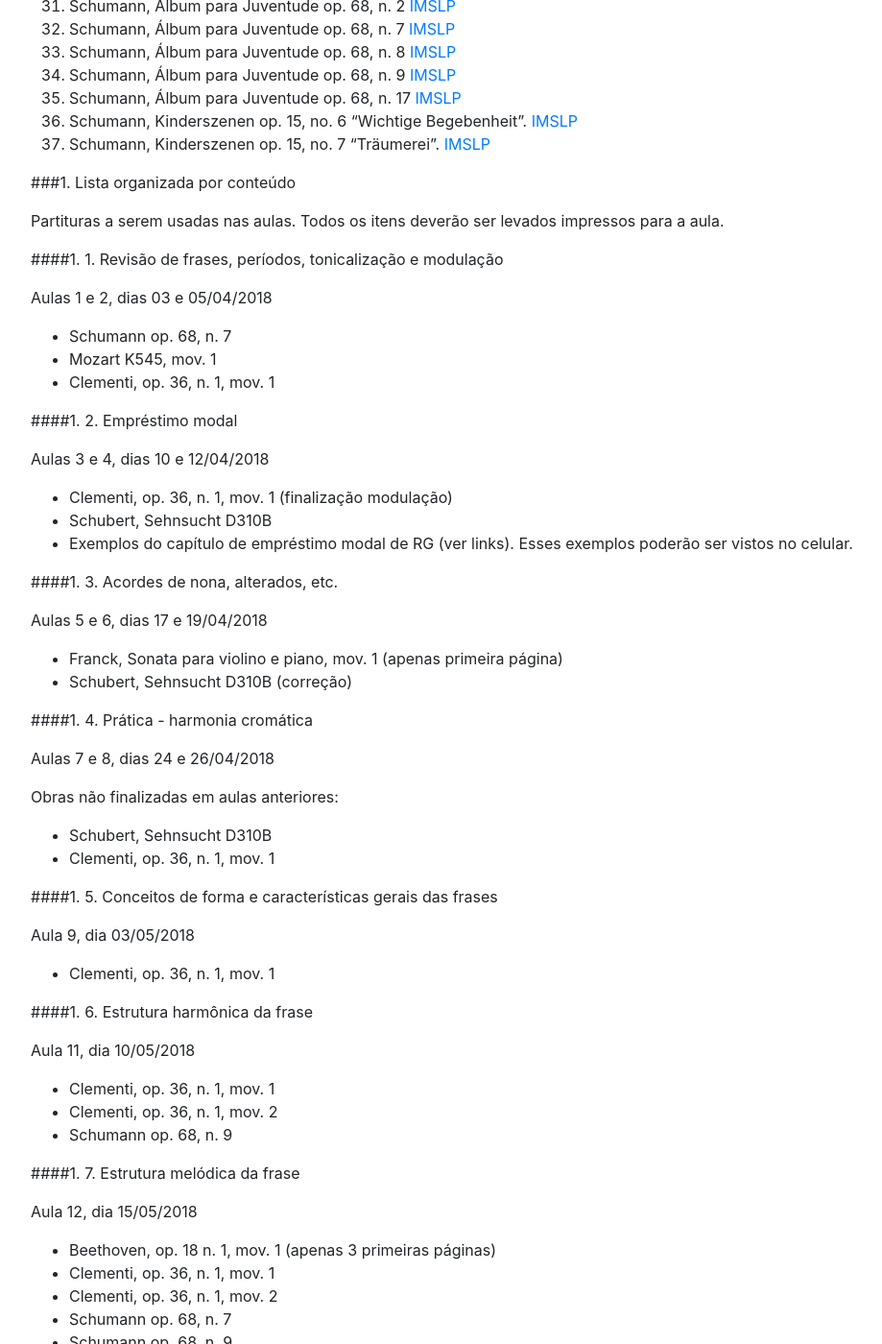
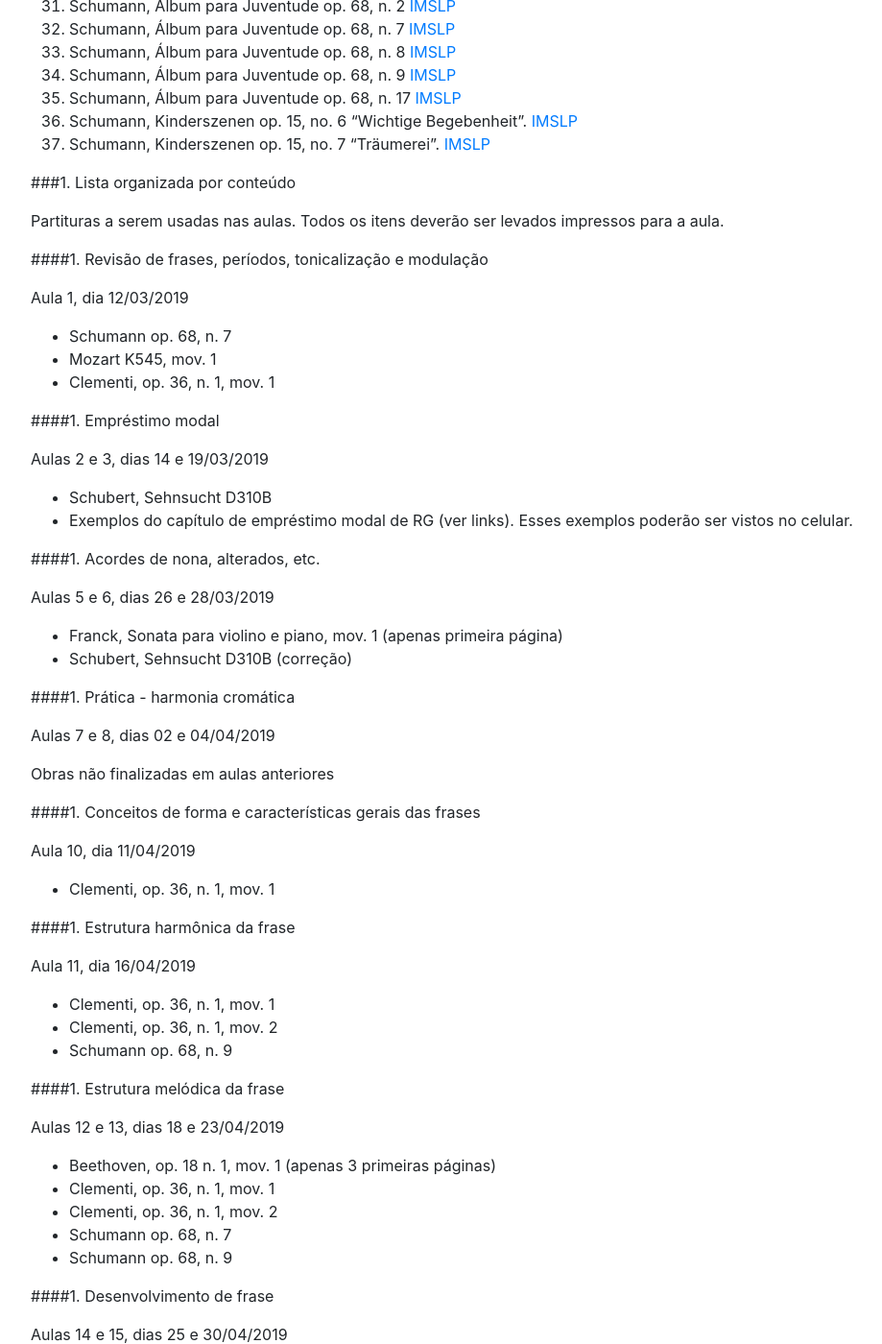
Before and after one commit to kroger/genosmus, a Jekyll site: the page built from _marcos/musa71.md, in a window 1280 px wide and 1400 px high, scrolled down 3321 px. Shown: the whole window at 96% size, without its empty margins (68-987 px from the left). Built offline with Jekyll 4.4.1, drawn with Linux system fonts in a browser that asks for light colours; the table of contents is made by our own code; some of the changed text lies outside the part shown.

Commit message:
Obras para análise aula a aula

```diff
--- a/_marcos/musa71.md
+++ b/_marcos/musa71.md
@@ -164,55 +164,51 @@
 
 Partituras a serem usadas nas aulas. Todos os itens deverão ser levados impressos para a aula.
 
-####1. 1. Revisão de frases, períodos, tonicalização e modulação
+####1. Revisão de frases, períodos, tonicalização e modulação
 
-Aulas 1 e 2, dias 03 e 05/04/2018
+Aula 1, dia 12/03/2019
 
 - Schumann op. 68, n. 7
 - Mozart K545, mov. 1
 - Clementi, op. 36, n. 1, mov. 1
 
-####1. 2. Empréstimo modal
+####1. Empréstimo modal
 
-Aulas 3 e 4, dias 10 e 12/04/2018
+Aulas 2 e 3, dias 14 e 19/03/2019
 
-- Clementi, op. 36, n. 1, mov. 1 (finalização modulação)
 - Schubert, Sehnsucht D310B
 - Exemplos do capítulo de empréstimo modal de RG (ver links). Esses exemplos poderão ser vistos no celular.
 
-####1. 3. Acordes de nona, alterados, etc.
+####1. Acordes de nona, alterados, etc.
 
-Aulas 5 e 6, dias 17 e 19/04/2018
+Aulas 5 e 6, dias 26 e 28/03/2019
 
 - Franck, Sonata para violino e piano, mov. 1 (apenas primeira página)
 - Schubert, Sehnsucht D310B (correção)
 
-####1. 4. Prática - harmonia cromática
+####1. Prática - harmonia cromática
 
-Aulas 7 e 8, dias 24 e 26/04/2018
+Aulas 7 e 8, dias 02 e 04/04/2019
 
-Obras não finalizadas em aulas anteriores:
+Obras não finalizadas em aulas anteriores
 
-- Schubert, Sehnsucht D310B
-- Clementi, op. 36, n. 1, mov. 1
+####1. Conceitos de forma e características gerais das frases
 
-####1. 5. Conceitos de forma e características gerais das frases
-
-Aula 9, dia 03/05/2018
+Aula 10, dia 11/04/2019
 
 - Clementi, op. 36, n. 1, mov. 1
 
-####1. 6. Estrutura harmônica da frase
+####1. Estrutura harmônica da frase
 
-Aula 11, dia 10/05/2018
+Aula 11, dia 16/04/2019
 
 - Clementi, op. 36, n. 1, mov. 1
 - Clementi, op. 36, n. 1, mov. 2
 - Schumann op. 68, n. 9
 
-####1. 7. Estrutura melódica da frase
+####1. Estrutura melódica da frase
 
-Aula 12, dia 15/05/2018
+Aulas 12 e 13, dias 18 e 23/04/2019
 
 - Beethoven, op. 18 n. 1, mov. 1 (apenas 3 primeiras páginas)
 - Clementi, op. 36, n. 1, mov. 1
@@ -220,9 +216,9 @@
 - Schumann op. 68, n. 7
 - Schumann op. 68, n. 9
 
-####1. 8. Desenvolvimento de frase
+####1. Desenvolvimento de frase
 
-Aula 13, dia 17/05/2018
+Aulas 14 e 15, dias 25 e 30/04/2019
 
 - Beethoven op. 57, mov. 1 (apenas primeira página)
 - Beethoven op. 67, mov. 3 (apenas primeira página)
@@ -230,18 +226,18 @@
 - Franck, Sonata para violino e piano, mov. 1 (apenas primeira página)
 - Schubert, op. 99, mov. 3 (apenas primeira página)
 
-####1. 9. Combinação de frases e prática composição e análise
+####1. Combinação de frases e prática composição e análise
 
-Aulas 14 e 15, dias 22 e 24/05/2018
+Aula 16 dia 02/05/2019
 
 - Clementi, op. 36, n. 1, mov. 1
 - Clementi, op. 36, n. 1, mov. 2
 - Mozart K284, mov. iii, tema (p. 10 (54))
 - Mozart K570, mov. ii (p 6 do pdf)
 
-####1. 10. Combinação de frases: detalhamento de períodos
+####1. Combinação de frases: detalhamento de períodos
 
-Aula 16, dia 05/06/2018
+Aulas 17 e 18, dias 07 e 09/05/2019
 
 - Clementi, op. 36, n. 1, mov. 1
 - Clementi, op. 36, n. 1, mov. 2
@@ -250,9 +246,9 @@
 - Mozart K570, mov. ii (p 6 do pdf)
 
 
-####1. 11. Pequenas formas: partes, desenho e movimento harmônico
+####1. Pequenas formas: partes, desenho e movimento harmônico
 
-Aula 17, dia 12/06/2018
+Aulas 20 e 21, dias 16 e 21/05/2019
 
 - Clementi, op. 36, n. 1, mov. 1
 - Clementi, op. 36, n. 1, mov. 2
@@ -262,9 +258,9 @@
 
 (composições já usadas no semestre)
 
-####1. 12. Formas binárias: contínuas e secionais
+####1. Formas binárias: contínuas e secionais
 
-Aulas 18 e 19, dias 19 e 21/06/2018
+Aula 22, dia 23/05/2019
 
 - J.S.Bach, BWV262. Coral #153 (Riemenschneider) Alle Menschen Müssen Sterben.
 - Clementi, op. 36, n. 1, mov. 1
@@ -274,17 +270,23 @@
 - Mozart K570, mov. ii (p 6 do pdf)
 - Schumann, Kinderszenen op. 15, no. 6 "Wichtige Begebenheit"
 
-###1. 13. Análise e composição de pequenas formas
+###1. Análise e composição de pequenas formas
 
-Aula 20, dia 28/06/2018
+Aula 23, dia 28/05/2019
 
 - Brahms, op. 49, n. 4 (Wiegenlied)
 - Diabelli, op. 168, n. 1, mov. 2
 - Schumann, Kinderszenen op. 15, no. 6 "Wichtige Begebenheit"
 
-###1. 14. Análise de pequenas formas
+####1. Formas ternárias: contínuas e secionais
 
-Aulas 21 e 22, dias 10 e 12/07/2018
+Aula 24, dia 30/05/2019
+
+[definir]
+
+###1. Análise de pequenas formas
+
+Aulas 25 a 28, dias 04 a 13/06/2019
 
 - Brahms, op. 49, n. 4 (Wiegenlied)
 - Mozart K330, mov. 2 (p 111 (7))
```
